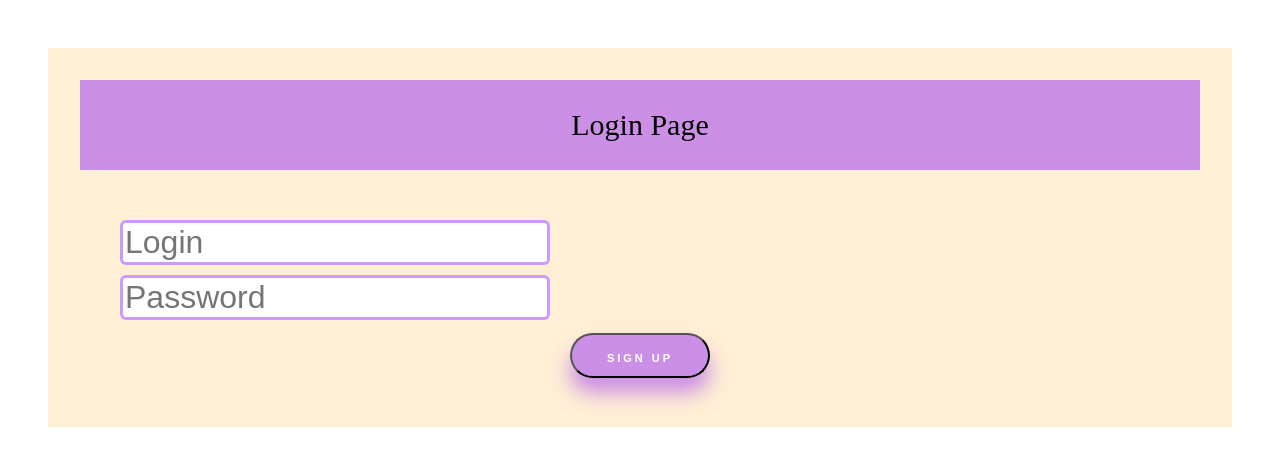
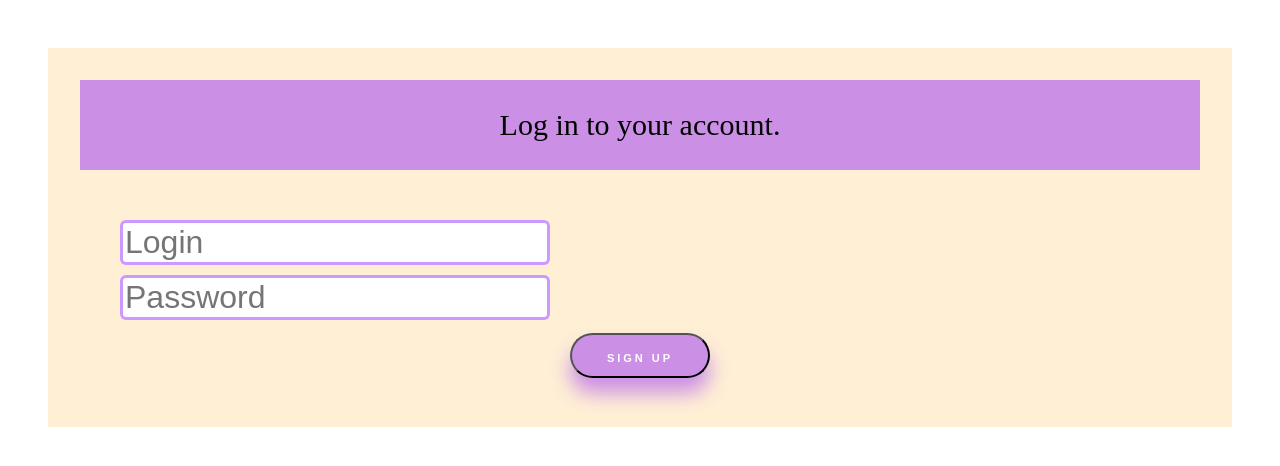
Before and after one commit to mngchv/task-tracker-react, a React (Create React App) app: page / in a window 1280 px wide. Shown: the top 466 px of the page. Built offline with nearby package versions, Linux system fonts and the light colour scheme.

Commit message:
login page almost done

```diff
--- a/src/pages/login.js
+++ b/src/pages/login.js
@@ -9,7 +9,7 @@ function Login() {
     return (
         <Cover>
             <Header>
-                Login Page
+                Log in to your account.
             </Header>
             <form>
                     <InputField placeholder="Login" type="text" label="Login:" onChange={e => e.target.value}
```
